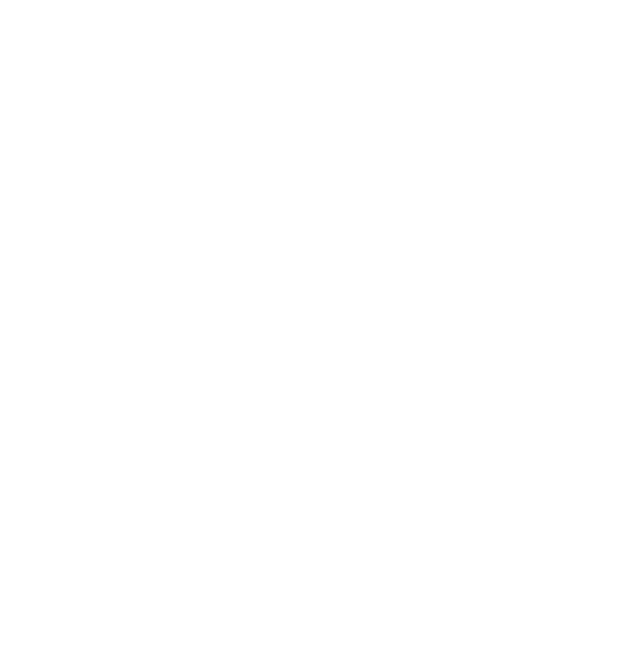
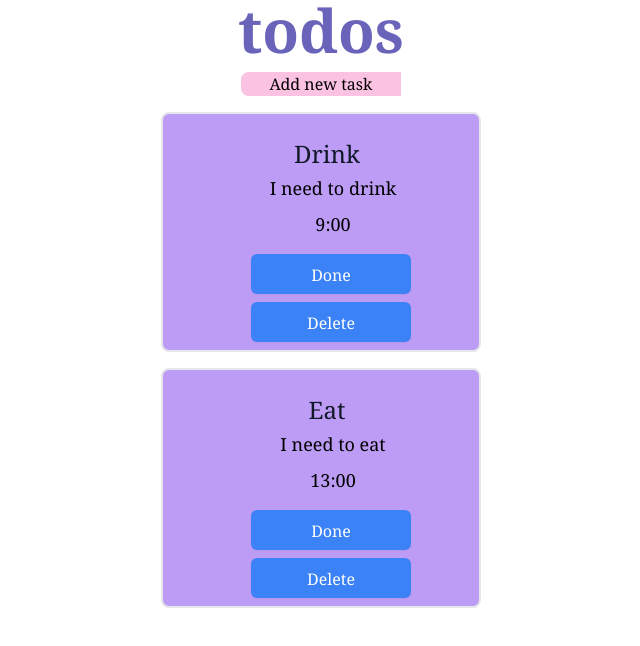
Before and after one commit to HelenSE/to_do_list, a plain HTML site: page index.html in a window 1280 px wide. Shown: the whole page, without its empty margins (319-959 px from the left). Drawn offline with nearby package versions, Linux system fonts and the light colour scheme.

Commit message:
Add files via upload

```diff
--- a/index.html
+++ b/index.html
@@ -5,7 +5,7 @@
     <meta http-equiv="X-UA-Compatible" content="IE=edge">
     <meta name="viewport" content="width=device-width, initial-scale=1.0">
     <link href="https://unpkg.com/tailwindcss@^2/dist/tailwind.min.css" rel="stylesheet">
-    <script src='index.js' defer></script>
+    <script src="scripts/index.js" type='module' defer></script>
     <title>Document</title>
 </head>
 <body>
```
